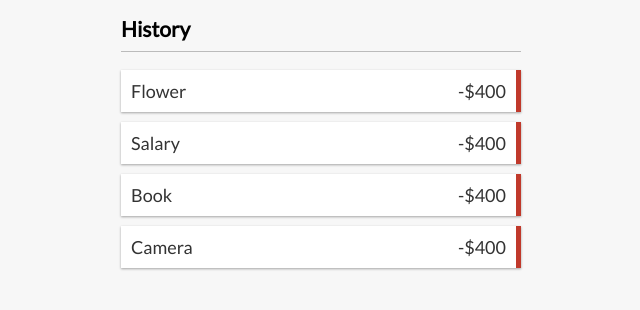
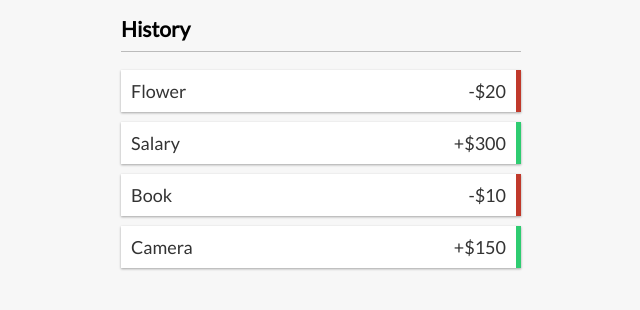
Before and after one commit to GiorgiBabunashvili/ExpenseTrReact, a React (Create React App) app in the folder expensetracker/: page / in a window 1280 px wide. Shown: the part 291-601 px from the top of the page, without its empty margins (319-959 px from the left). Built offline with nearby package versions, Linux system fonts and the light colour scheme.

Commit message:
use context

```diff
--- a/expensetracker/src/components/Transaction.js
+++ b/expensetracker/src/components/Transaction.js
@@ -0,0 +1,17 @@
+import React from "react";
+
+const Transaction = ({ transaction }) => {
+  const sign = transaction.amount < 0 ? "-" : "+";
+
+  return (
+    <li className={transaction.amount < 0 ? "minus" : "plus"}>
+      {transaction.text}{" "}
+      <span>
+        {sign}${Math.abs(transaction.amount)}
+      </span>
+      <button className="delete-btn">X</button>
+    </li>
+  );
+};
+
+export default Transaction;
--- a/expensetracker/src/components/TransactionList.js
+++ b/expensetracker/src/components/TransactionList.js
@@ -1,5 +1,6 @@
 import React, { useContext } from "react";
 import { GlobalContext } from "../context/GlobalState";
+import Transaction from "./Transaction";
 
 const TransactionList = () => {
   const context = useContext(GlobalContext);
@@ -9,10 +10,7 @@
       <h3>History</h3>
       <ul className="list">
         {context.transactions.map((transaction) => (
-          <li key={transaction.id} className="minus">
-            {transaction.text} <span>-$400</span>
-            <button className="delete-btn">X</button>
-          </li>
+          <Transaction key={transaction.id} transaction={transaction} />
         ))}
       </ul>
     </>
```
